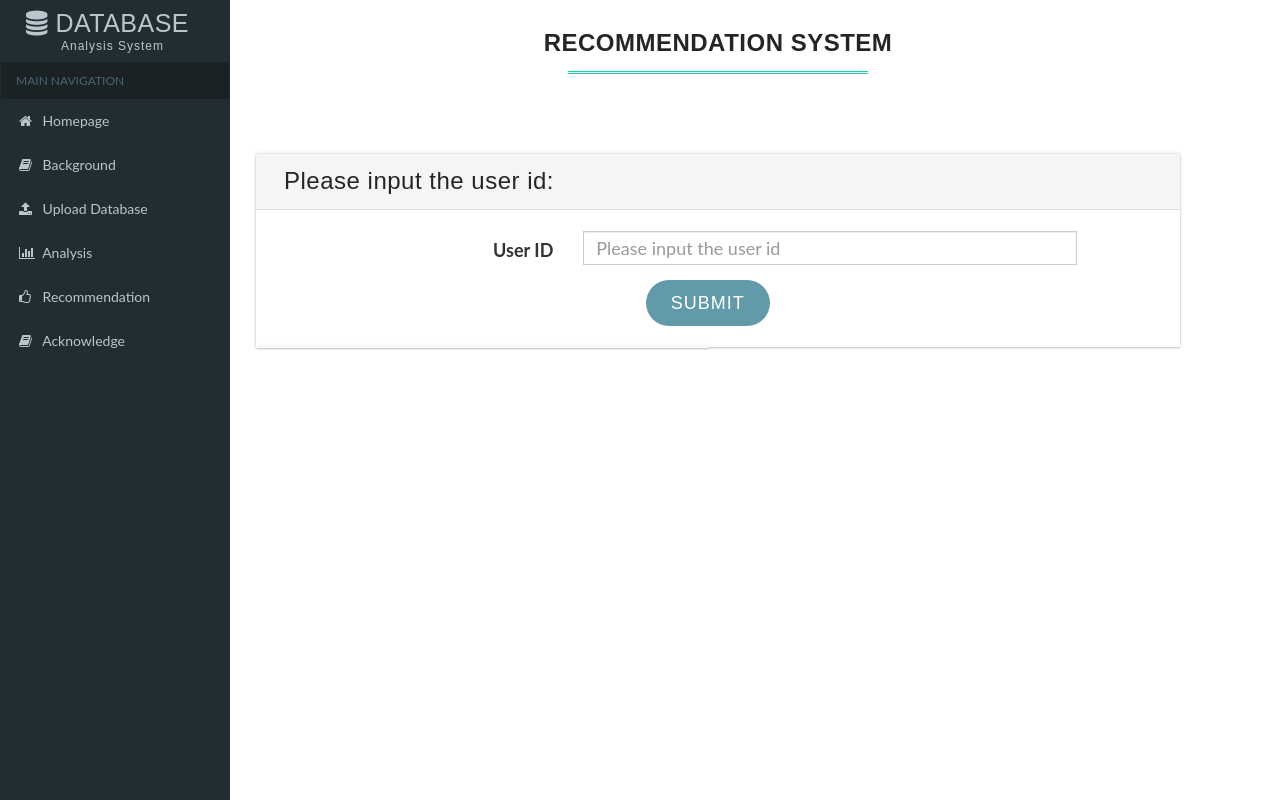
After one commit to nancy0361/CS516_DataPipeline, a Flask app: page /recommendation in a window 1280 px wide. The commit adds this page. Run offline with Flask 2, Linux system fonts and the light colour scheme; parts of the project's set-up code (start-up, migrations or seed data) failed here and were passed over; some libraries are stand-ins or nearby versions.

Commit message:
update analysis html

```diff
--- a/web/main.py
+++ b/web/main.py
@@ -188,6 +188,10 @@ def show_wordcloud():
 def wordcloud_page():
     return render_template('wordcloud.html', title="wordcloud")
 
+@app.route('/recommendation')
+def open_recommendation():
+    return render_template('recommendation.html')
+
 
 if __name__ == '__main__':
     app.run(host='0.0.0.0')
--- a/web/templates/analysis.html
+++ b/web/templates/analysis.html
@@ -86,7 +86,7 @@
                             </a>
                         </li>
                         <li class="treeview">
-                            <a href="recommend">
+                            <a href="recommendation">
                                 <i class="fa fa-thumbs-o-up"></i> <span>Recommendation</span>
                             </a>
                         </li>
--- a/web/templates/homepage.html
+++ b/web/templates/homepage.html
@@ -98,7 +98,7 @@
 							</a>
 						</li>
 						<li class="treeview">
-							<a href="recommend">
+							<a href="recommendation">
 								<i class="fa fa-thumbs-o-up"></i> <span>Recommendation</span>
 							</a>
 						</li>
--- /dev/null
+++ b/web/templates/recommendation.html
@@ -0,0 +1,133 @@
+<html>
+
+<head>
+    <title>Recommendation</title>
+    <meta name="viewport" content="width=device-width, initial-scale=1">
+    <meta http-equiv="Content-Type" content="text/html; charset=utf-8" />
+    <meta name="keywords" content="" />
+    <script type="application/x-javascript"> addEventListener("load", function() { setTimeout(hideURLbar, 0); }, false); function hideURLbar(){ window.scrollTo(0,1); } </script>
+
+    <!-- Bootstrap Core CSS -->
+    <link href="../static/css/bootstrap.css" rel='stylesheet' type='text/css' />
+
+    <!-- Custom CSS -->
+    <link href="../static/css/style.css" rel='stylesheet' type='text/css' />
+
+    <!-- font-awesome icons CSS -->
+    <link href="../static/css/font-awesome.css" rel="stylesheet">
+    <!-- //font-awesome icons CSS -->
+
+    <!-- side nav css file -->
+    <link href='../static/css/SidebarNav.min.css' media='all' rel='stylesheet' type='text/css' />
+    <!-- side nav css file -->
+
+    <!-- js-->
+    <script src="../static/js/modernizr.custom.js"></script>
+
+    <!--webfonts-->
+    <link href="http://fonts.googleapis.com/css?family=PT+Sans:400,400i,700,700i&amp;subset=cyrillic,cyrillic-ext,latin-ext"
+        rel="stylesheet">
+    <!--//webfonts-->
+
+    <!-- Metis Menu -->
+    <script src="../static/js/metisMenu.min.js"></script>
+    <script src="../static/js/custom.js"></script>
+    <link href="../static/css/custom.css" rel="stylesheet">
+    <!--//Metis Menu -->
+
+    <link href="../static/css/style2.css" rel="stylesheet">
+    <link href="../static/css/my.css" rel="stylesheet">
+</head>
+
+<body class="cbp-spmenu-push">
+    <div class="cbp-spmenu cbp-spmenu-vertical cbp-spmenu-left main-menu" id="cbp-spmenu-s1">
+        <!--left-fixed -navigation-->
+        <aside class="sidebar-left">
+            <nav class="navbar navbar-inverse">
+                <div class="navbar-header">
+                    <button type="button" class="navbar-toggle collapsed" data-toggle="collapse" data-target=".collapse"
+                        aria-expanded="false">
+                        <span class="sr-only">Toggle navigation</span>
+                        <span class="icon-bar"></span>
+                        <span class="icon-bar"></span>
+                        <span class="icon-bar"></span>
+                    </button>
+                    {% if number %}
+                    <h1><a class="navbar-brand" href="#"><span class="fa fa-database"></span> Database {{number[1]}}<span
+                                class="dashboard_text">Analysis
+                                System</span></a></h1>
+                    {% else%}
+                    <h1><a class="navbar-brand" href="#"><span class="fa fa-database"></span> Database <span class="dashboard_text">Analysis
+                                System</span></a></h1>
+                    {% endif %}
+                </div>
+                <div class="collapse navbar-collapse" id="bs-example-navbar-collapse-1">
+                    <ul class="sidebar-menu">
+                        <li class="header">MAIN NAVIGATION</li>
+                        <li class="treeview">
+                            <a href="homepage">
+                                <i class="fa fa-home"></i> <span>Homepage</span>
+                            </a>
+                        </li>
+                        <li class="treeview">
+                            <a href="#">
+                                <i class="fa fa-book"></i> <span>Background</span>
+                            </a>
+                        </li>
+                        <li class="treeview">
+                            <a href="Upload Database">
+                                <i class="fa fa-upload"></i> <span>Upload Database</span>
+                            </a>
+                        </li>
+                        <li class="treeview">
+                            <a href="analysis">
+                                <i class="fa fa-bar-chart"></i> <span>Analysis</span>
+                            </a>
+                        </li>
+                        <li class="treeview">
+                            <a href="recommendation">
+                                <i class="fa fa-thumbs-o-up"></i> <span>Recommendation</span>
+                            </a>
+                        </li>
+                        <li class="treeview">
+                            <a href="#">
+                                <i class="fa fa-book"></i> <span>Acknowledge</span>
+                            </a>
+                        </li>
+                    </ul>
+                </div>
+                <!-- /.navbar-collapse -->
+            </nav>
+        </aside>
+    </div>
+    <!--left-fixed -navigation-->
+    <div style="margin-left: 20%; margin-top: 30px; margin-right: 100px;">
+        <div class="heading text-center">
+            <h4 style="color: #252525;font-size: 24px;">Recommendation System</h4>
+            <hr>
+        </div>
+        <div class="widget-shadow ">
+            <div class="form-title">
+                <h4 style="text-transform:none;">Please input the user id:</h4>
+            </div>
+            <div class="form-body">
+                <form class="form-horizontal">
+                    <div class="form-group">
+                        <label class="col-sm-4 control-label" style="font-size:18px;">User ID</label>
+                        <div class="col-sm-7">
+                            <input style="font-size:18px;" class="form-control" id="user_id" placeholder="Please input the user id">
+                        </div>
+                    </div>
+                    <div class="col-sm-offset-5">
+                        <button type="submit" class="btn btn-default">Submit</button>
+                    </div>
+                </form>
+            </div>
+        </div>
+        <div class="col-md-6 media_1-left widget-shadow">
+
+        </div>
+    </div>
+</body>
+
+</html>
--- a/web/templates/upload.html
+++ b/web/templates/upload.html
@@ -89,7 +89,7 @@
 							</a>
 						</li>
 						<li class="treeview">
-							<a href="recommend">
+							<a href="recommendation">
 								<i class="fa fa-thumbs-o-up"></i> <span>Recommendation</span>
 							</a>
 						</li>
```
Also changed, not shown: web/templates/recommend.html (+2 -97 lines).
